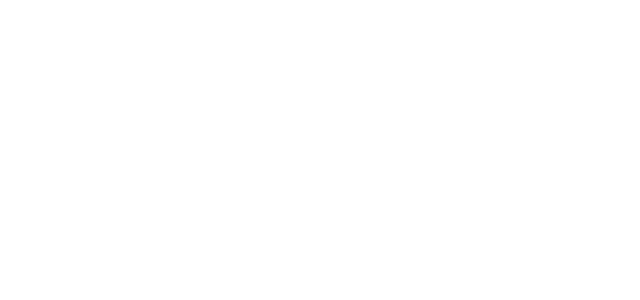
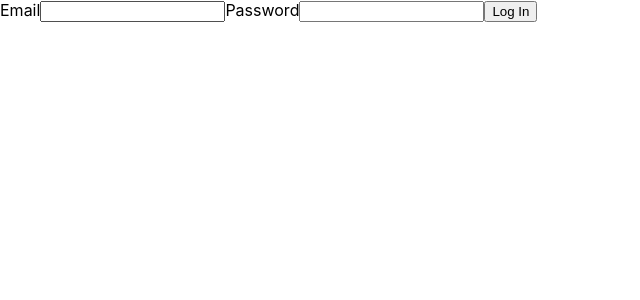
Before and after one commit to Taiters/recipe-app-api, a React (Create React App) app in the folder client/: page / in a window 1280 px wide. Shown: the top 300 px of the page, without its empty margins (0-640 px from the left). Built offline with nearby package versions, Linux system fonts and the light colour scheme.

Commit message:
Add AuthForm component

```diff
--- a/client/package.json
+++ b/client/package.json
@@ -3,9 +3,9 @@
   "version": "0.1.0",
   "private": true,
   "dependencies": {
-    "@testing-library/jest-dom": "^5.17.0",
-    "@testing-library/react": "^13.4.0",
-    "@testing-library/user-event": "^13.5.0",
+    "@testing-library/jest-dom": "^6.1.4",
+    "@testing-library/react": "^14.1.0",
+    "@testing-library/user-event": "^14.5.1",
     "react": "^18.2.0",
     "react-dom": "^18.2.0",
     "react-scripts": "5.0.1",
--- a/client/src/App.js
+++ b/client/src/App.js
@@ -1,6 +1,10 @@
+import React from "react";
+import AuthForm from "./components/AuthForm";
+
 function App() {
+
   return (
-    <div />
+    <AuthForm onSubmit={() => {}} />
   );
 }
 
--- /dev/null
+++ b/client/src/components/AuthForm.js
@@ -0,0 +1,34 @@
+import React, { useState } from 'react';
+import styled from 'styled-components';
+
+const Input = styled.input``
+const Label = styled.label``
+const Button = styled.button``
+
+type Props = {
+    onSubmit: (email: String, password: String) => void,
+}
+
+const AuthForm = ({ onSubmit }: Props) => {
+    const [email, setEmail] = useState('');
+    const [password, setPassword] = useState('');
+
+    const handleSubmit = (e) => {
+        onSubmit(email, password);
+        e.preventDefault();
+    }
+
+    return (
+        <form onSubmit={handleSubmit}>
+            <Label htmlFor="email">Email</Label>
+            <Input id="email" type="email" value={email} onChange={e => setEmail(e.target.value)} />
+
+            <Label htmlFor="password">Password</Label>
+            <Input id="password" type="password" value={password} onChange={e => setPassword(e.target.value)} />
+
+            <Button type="submit" data-testid="submit">Log In</Button>
+        </form>
+    );
+}
+
+export default AuthForm;
```
Also changed, not shown: 2 other files (tests, documents, lock files or other folders).
